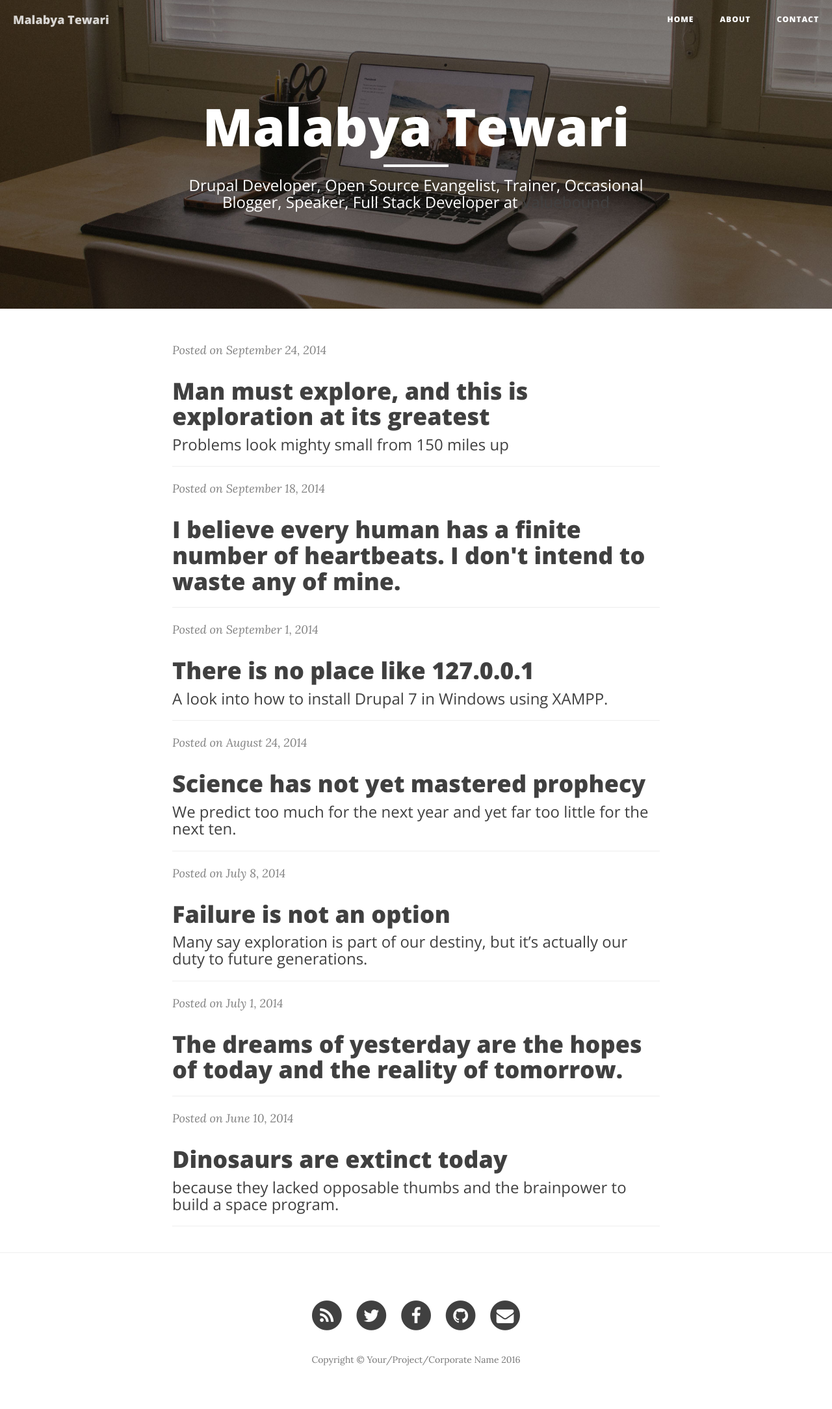
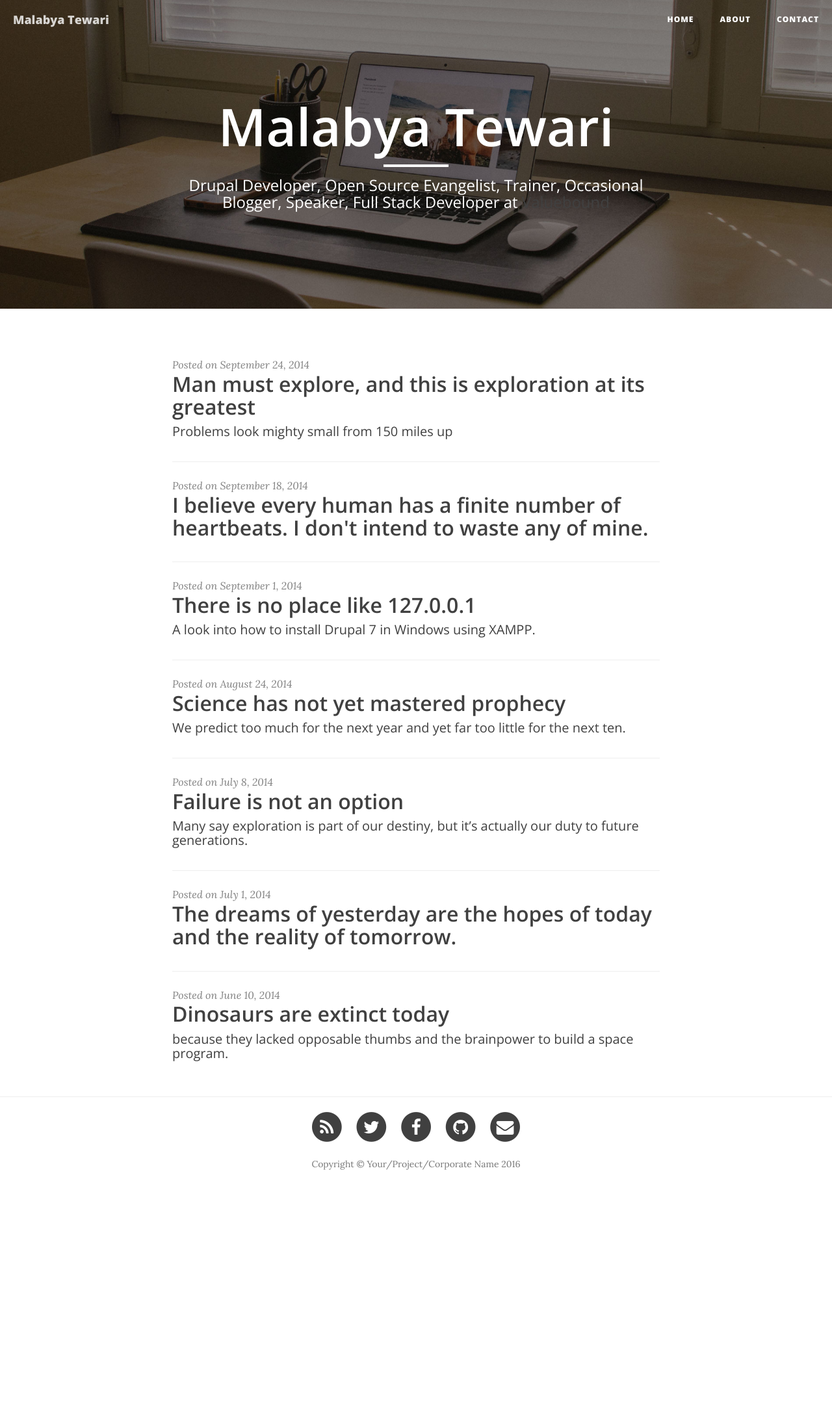
Before and after one commit to imalabya/imalabya.github.io, a Jekyll site: the page built from index.html, in a window 1280 px wide. Shown: the whole page at 65% size. Built offline with Jekyll 4.4.1, drawn with Linux system fonts in a browser that asks for light colours; nearby versions of some CDN libraries; the list of posts is cut into pages by our own code; after the commit the page ends 1821 px from its top, so only the background shows below that.

Commit message:
Styling changes.

```diff
--- a/_includes/footer.html
+++ b/_includes/footer.html
@@ -53,7 +53,7 @@
                     </li>
                     {% endif %}
                 </ul>
-                <p class="copyright text-muted">Copyright &copy; {{ site.copyright_name }} {{ site.time | date: '%Y' }}</p>
+                <div class="copyright text-muted">Copyright &copy; {{ site.copyright_name }} {{ site.time | date: '%Y' }}</div>
             </div>
         </div>
     </div>
--- a/_layouts/post.html
+++ b/_layouts/post.html
@@ -3,7 +3,7 @@ layout: default
 ---
 
 <!-- Post Header -->
-<header class="intro-header" style="background-image: url('{{ site.baseurl }}/{% if page.header-img %}{{ page.header-img }}{% else %}{{ site.header-img }}{% endif %}')">
+<header class="intro-header">
     <div class="container">
         <div class="row">
             <div class="col-lg-8 col-lg-offset-2 col-md-10 col-md-offset-1">
--- a/css/clean-blog.css
+++ b/css/clean-blog.css
@@ -1,9 +1,3 @@
-/*!
- * Clean Blog v1.0.0 (http://startbootstrap.com)
- * Copyright 2015 Start Bootstrap
- * Licensed under Apache 2.0 (https://github.com/IronSummitMedia/startbootstrap/blob/gh-pages/LICENSE)
- */
-
 body {
   font-family: 'Lora', 'Times New Roman', serif;
   font-size: 20px;
@@ -23,14 +17,17 @@ h4,
 h5,
 h6 {
   font-family: 'Open Sans', 'Helvetica Neue', Helvetica, Arial, sans-serif;
-  font-weight: 800;
+  font-weight: 600;
+}
+h3 {
+  font-size: 20px;
 }
 a {
   color: #404040;
 }
 a:hover,
 a:focus {
-  color: #0085a1;
+  color: #0085A1;
 }
 a img:hover,
 a img:focus {
@@ -115,14 +112,14 @@ hr.small {
   }
   .navbar-custom.is-fixed .navbar-brand:hover,
   .navbar-custom.is-fixed .navbar-brand:focus {
-    color: #0085a1;
+    color: #0085A1;
   }
   .navbar-custom.is-fixed .nav li a {
     color: #404040;
   }
   .navbar-custom.is-fixed .nav li a:hover,
   .navbar-custom.is-fixed .nav li a:focus {
-    color: #0085a1;
+    color: #0085A1;
   }
   .navbar-custom.is-visible {
     /* if the user changes the scrolling direction, we show the header */
@@ -211,17 +208,24 @@ hr.small {
     font-size: 30px;
   }
 }
+.post-preview {
+  padding: 25px 0;
+  border-bottom: 1px solid #eee;
+}
+.post-preview:last-child {
+  border-bottom: none;
+}
 .post-preview > a {
   color: #404040;
 }
 .post-preview > a:hover,
 .post-preview > a:focus {
   text-decoration: none;
-  color: #0085a1;
+  color: #0085A1;
 }
 .post-preview > a > .post-title {
   font-size: 30px;
-  margin-top: 30px;
+  margin-top: 0;
   margin-bottom: 10px;
 }
 .post-preview > a > .post-subtitle {
@@ -231,7 +235,7 @@ hr.small {
 }
 .post-preview > .post-meta {
   color: #808080;
-  font-size: 18px;
+  font-size: 16px;
   font-style: italic;
   margin-top: 0;
 }
@@ -241,12 +245,12 @@ hr.small {
 }
 .post-preview > .post-meta > a:hover,
 .post-preview > .post-meta > a:focus {
-  color: #0085a1;
+  color: #0085A1;
   text-decoration: underline;
 }
 @media only screen and (min-width: 768px) {
   .post-preview > a > .post-title {
-    font-size: 36px;
+    font-size: 32px;
   }
 }
 .section-heading {
@@ -265,7 +269,7 @@ hr.small {
   border-bottom-left-radius: 5px;
 }
 footer {
-  padding: 50px 0 65px;
+  padding-bottom: 20px;
 }
 footer .list-inline {
   margin: 0;
@@ -275,13 +279,14 @@ footer .copyright {
   font-size: 14px;
   text-align: center;
   margin-bottom: 0;
+  margin-top: 20px;
 }
 .floating-label-form-group {
   font-size: 14px;
   position: relative;
   margin-bottom: 0;
   padding-bottom: 0.5em;
-  border-bottom: 1px solid #eeeeee;
+  border-bottom: 1px solid #eee;
 }
 .floating-label-form-group input,
 .floating-label-form-group textarea {
@@ -314,17 +319,17 @@ footer .copyright {
 }
 .floating-label-form-group::not(:first-child) {
   padding-left: 14px;
-  border-left: 1px solid #eeeeee;
+  border-left: 1px solid #eee;
 }
 .floating-label-form-group-with-value label {
   top: 0;
   opacity: 1;
 }
 .floating-label-form-group-with-focus label {
-  color: #0085a1;
+  color: #0085A1;
 }
 form .row:first-child .floating-label-form-group {
-  border-top: 1px solid #eeeeee;
+  border-top: 1px solid #eee;
 }
 .btn {
   font-family: 'Open Sans', 'Helvetica Neue', Helvetica, Arial, sans-serif;
@@ -341,8 +346,8 @@ form .row:first-child .floating-label-form-group {
 }
 .btn-default:hover,
 .btn-default:focus {
-  background-color: #0085a1;
-  border: 1px solid #0085a1;
+  background-color: #0085A1;
+  border: 1px solid #0085A1;
   color: white;
 }
 .pager {
@@ -369,8 +374,8 @@ form .row:first-child .floating-label-form-group {
 .pager li > a:hover,
 .pager li > a:focus {
   color: white;
-  background-color: #0085a1;
-  border: 1px solid #0085a1;
+  background-color: #0085A1;
+  border: 1px solid #0085A1;
 }
 .pager .disabled > a,
 .pager .disabled > a:hover,
@@ -383,12 +388,12 @@ form .row:first-child .floating-label-form-group {
 ::-moz-selection {
   color: white;
   text-shadow: none;
-  background: #0085a1;
+  background: #0085A1;
 }
 ::selection {
   color: white;
   text-shadow: none;
-  background: #0085a1;
+  background: #0085A1;
 }
 img::selection {
   color: white;
@@ -399,5 +404,5 @@ img::-moz-selection {
   background: transparent;
 }
 body {
-  webkit-tap-highlight-color: #0085a1;
+  webkit-tap-highlight-color: #0085A1;
 }
--- a/index.html
+++ b/index.html
@@ -5,7 +5,7 @@ description: "Drupal Developer, Open Source Evangelist, Trainer, Occasional Blog
 
 {% for post in paginator.posts %}
 <div class="post-preview">
-  <p class="post-meta">Posted on {{ post.date | date: "%B %-d, %Y" }}</p>
+  <div class="post-meta">Posted on {{ post.date | date: "%B %-d, %Y" }}</div>
     <a href="{{ post.url | prepend: site.baseurl }}">
         <h2 class="post-title">            {{ post.title }}
         </h2>
@@ -16,7 +16,6 @@ description: "Drupal Developer, Open Source Evangelist, Trainer, Occasional Blog
         {% endif %}
     </a>
 </div>
-<hr>
 {% endfor %}
 
 <!-- Pager -->
```
Also changed, not shown: less/clean-blog.less (+15 -5 lines), css/clean-blog.min.css.
